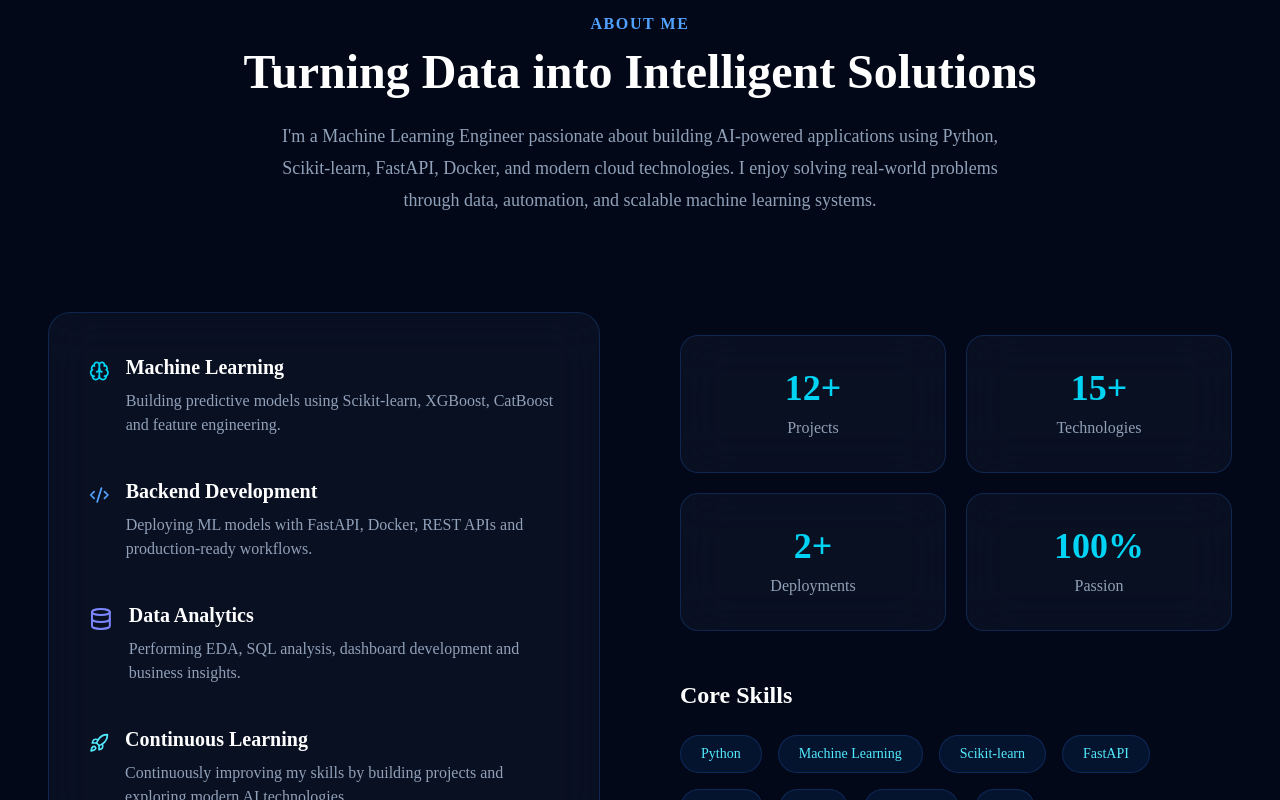
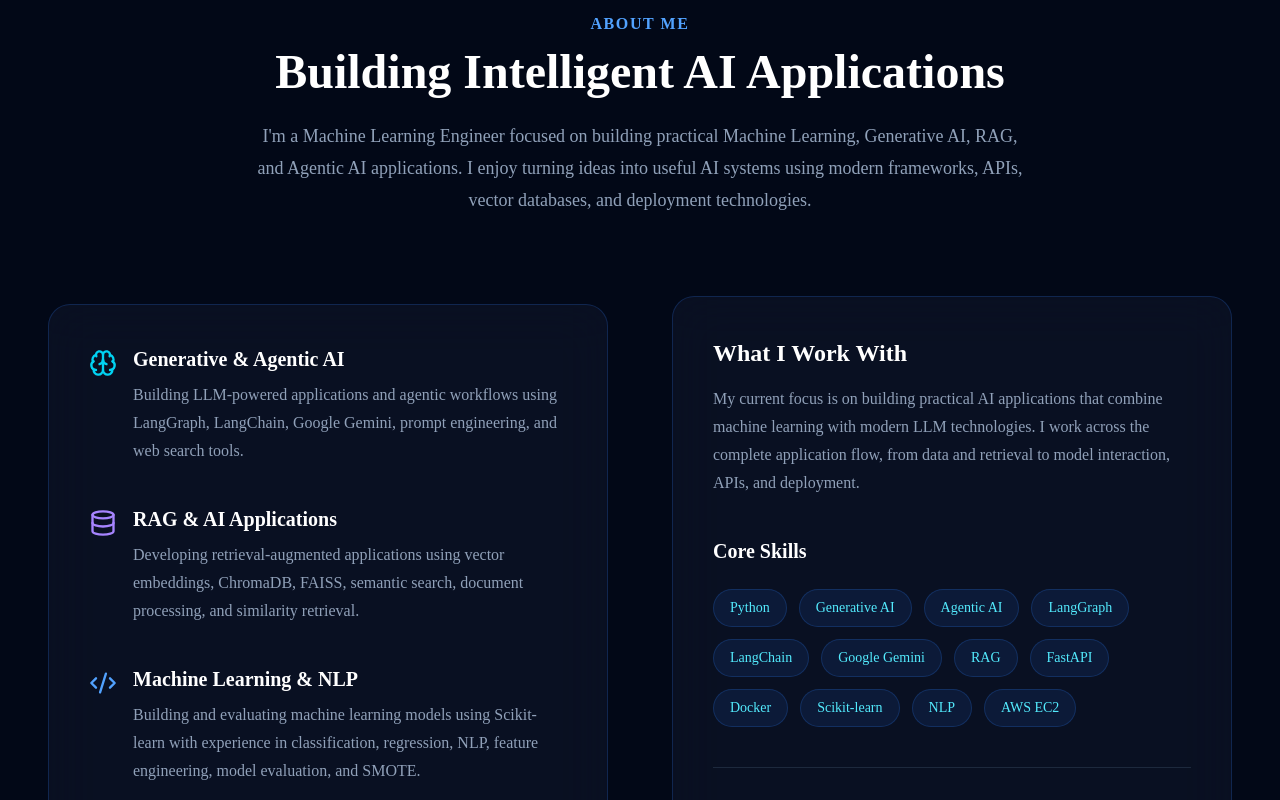
Before and after one commit to abhinaymeshram01/ml-portfolio, a Next.js app: page / in a window 1280 px wide. Shown: the part 900-1700 px from the top of the page. Built offline with nearby package versions, Linux system fonts and the light colour scheme.

Commit message:
Revise About section for AI skills and focus
Refactor About component to update skills and focus on AI applications.

```diff
--- a/components/sections/About.tsx
+++ b/components/sections/About.tsx
@@ -9,47 +9,32 @@ import {
   Rocket,
 } from "lucide-react";
 
-const stats = [
-  {
-    number: "12+",
-    label: "Projects",
-  },
-  {
-    number: "15+",
-    label: "Technologies",
-  },
-  {
-    number: "2+",
-    label: "Deployments",
-  },
-  {
-    number: "100%",
-    label: "Passion",
-  },
-];
-
-const skills = [
+const coreSkills = [
   "Python",
-  "Machine Learning",
-  "Scikit-learn",
+  "Generative AI",
+  "Agentic AI",
+  "LangGraph",
+  "LangChain",
+  "Google Gemini",
+  "RAG",
   "FastAPI",
   "Docker",
-  "SQL",
-  "Power BI",
-  "Git",
+  "Scikit-learn",
+  "NLP",
+  "AWS EC2",
 ];
 
 export default function About() {
   return (
     <section
       id="about"
-      className="scroll-mt-24 relative overflow-hidden bg-[#020817] py-28"
+      className="relative scroll-mt-24 overflow-hidden bg-[#020817] py-28"
     >
       {/* Background Glow */}
       <div className="absolute inset-0 -z-10 overflow-hidden">
         <div className="absolute left-0 top-20 h-80 w-80 rounded-full bg-cyan-500/10 blur-[120px]" />
 
-        <div className="absolute right-0 bottom-0 h-96 w-96 rounded-full bg-blue-600/10 blur-[140px]" />
+        <div className="absolute bottom-0 right-0 h-96 w-96 rounded-full bg-blue-600/10 blur-[140px]" />
       </div>
 
       <Container>
@@ -59,113 +44,132 @@ export default function About() {
           whileInView={{ opacity: 1, y: 0 }}
           viewport={{ once: true }}
           transition={{ duration: 0.8 }}
-          className="mb-24 text-center"
+          className="mb-20 text-center"
         >
           <p className="font-semibold tracking-widest text-blue-400">
             ABOUT ME
           </p>
 
           <h2 className="mt-3 text-4xl font-bold text-white md:text-5xl">
-            Turning Data into Intelligent Solutions
+            Building Intelligent AI Applications
           </h2>
 
           <p className="mx-auto mt-6 max-w-3xl text-lg leading-8 text-slate-400">
-            I'm a Machine Learning Engineer passionate about building
-            AI-powered applications using Python, Scikit-learn,
-            FastAPI, Docker, and modern cloud technologies.
-            I enjoy solving real-world problems through data,
-            automation, and scalable machine learning systems.
+            I'm a Machine Learning Engineer focused on building practical
+            Machine Learning, Generative AI, RAG, and Agentic AI applications.
+            I enjoy turning ideas into useful AI systems using modern
+            frameworks, APIs, vector databases, and deployment technologies.
           </p>
         </motion.div>
 
-        <div className="grid items-center gap-20 lg:grid-cols-2">
-
+        <div className="grid items-center gap-16 lg:grid-cols-2">
           {/* LEFT CARD */}
           <motion.div
             initial={{ opacity: 0, x: -60 }}
             whileInView={{ opacity: 1, x: 0 }}
             viewport={{ once: true }}
             transition={{ duration: 0.8 }}
-            className="rounded-3xl border border-blue-500/20 bg-slate-900/60 p-10 backdrop-blur-xl transition-all duration-500 hover:-translate-y-2 hover:border-cyan-400/50 hover:shadow-[0_0_45px_rgba(34,211,238,0.18)]"
+            className="rounded-3xl border border-blue-500/20 bg-slate-900/60 p-8 backdrop-blur-xl transition-all duration-500 hover:-translate-y-2 hover:border-cyan-400/50 hover:shadow-[0_0_45px_rgba(34,211,238,0.18)] md:p-10"
           >
             <div className="space-y-10">
-
+              {/* GenAI */}
               <motion.div
                 whileHover={{ x: 8 }}
                 transition={{ duration: 0.25 }}
                 className="flex items-start gap-4"
               >
-                <Brain className="mt-1 text-cyan-400" size={28} />
+                <Brain
+                  className="mt-1 shrink-0 text-cyan-400"
+                  size={28}
+                  aria-hidden="true"
+                />
 
                 <div>
                   <h3 className="text-xl font-semibold text-white">
-                    Machine Learning
+                    Generative & Agentic AI
                   </h3>
 
-                  <p className="mt-2 text-slate-400">
-                    Building predictive models using Scikit-learn,
-                    XGBoost, CatBoost and feature engineering.
+                  <p className="mt-2 leading-7 text-slate-400">
+                    Building LLM-powered applications and agentic workflows
+                    using LangGraph, LangChain, Google Gemini, prompt
+                    engineering, and web search tools.
                   </p>
                 </div>
               </motion.div>
 
+              {/* RAG */}
               <motion.div
                 whileHover={{ x: 8 }}
                 transition={{ duration: 0.25 }}
                 className="flex items-start gap-4"
               >
-                <Code2 className="mt-1 text-blue-400" size={28} />
+                <Database
+                  className="mt-1 shrink-0 text-violet-400"
+                  size={28}
+                  aria-hidden="true"
+                />
 
                 <div>
                   <h3 className="text-xl font-semibold text-white">
-                    Backend Development
+                    RAG & AI Applications
                   </h3>
 
-                  <p className="mt-2 text-slate-400">
-                    Deploying ML models with FastAPI, Docker,
-                    REST APIs and production-ready workflows.
+                  <p className="mt-2 leading-7 text-slate-400">
+                    Developing retrieval-augmented applications using vector
+                    embeddings, ChromaDB, FAISS, semantic search, document
+                    processing, and similarity retrieval.
                   </p>
                 </div>
               </motion.div>
 
+              {/* Machine Learning */}
               <motion.div
                 whileHover={{ x: 8 }}
                 transition={{ duration: 0.25 }}
                 className="flex items-start gap-4"
               >
-                <Database className="mt-1 text-indigo-400" size={28} />
+                <Code2
+                  className="mt-1 shrink-0 text-blue-400"
+                  size={28}
+                  aria-hidden="true"
+                />
 
                 <div>
                   <h3 className="text-xl font-semibold text-white">
-                    Data Analytics
+                    Machine Learning & NLP
                   </h3>
 
-                  <p className="mt-2 text-slate-400">
-                    Performing EDA, SQL analysis,
-                    dashboard development and business insights.
+                  <p className="mt-2 leading-7 text-slate-400">
+                    Building and evaluating machine learning models using
+                    Scikit-learn with experience in classification, regression,
+                    NLP, feature engineering, model evaluation, and SMOTE.
                   </p>
                 </div>
               </motion.div>
 
+              {/* Deployment */}
               <motion.div
                 whileHover={{ x: 8 }}
                 transition={{ duration: 0.25 }}
                 className="flex items-start gap-4"
               >
-                <Rocket className="mt-1 text-cyan-300" size={28} />
+                <Rocket
+                  className="mt-1 shrink-0 text-cyan-300"
+                  size={28}
+                  aria-hidden="true"
+                />
 
                 <div>
                   <h3 className="text-xl font-semibold text-white">
-                    Continuous Learning
+                    Backend & Deployment
                   </h3>
 
-                  <p className="mt-2 text-slate-400">
-                    Continuously improving my skills by building
-                    projects and exploring modern AI technologies.
+                  <p className="mt-2 leading-7 text-slate-400">
+                    Turning AI and ML applications into usable systems with
+                    FastAPI, Streamlit, Docker, Git, GitHub, and AWS EC2.
                   </p>
                 </div>
               </motion.div>
-
             </div>
           </motion.div>
 
@@ -176,46 +180,27 @@ export default function About() {
             viewport={{ once: true }}
             transition={{ duration: 0.8 }}
           >
-
-            {/* Stats */}
-            <div className="grid grid-cols-2 gap-5">
-
-              {stats.map((item) => (
-                <motion.div
-                  key={item.label}
-                  whileHover={{
-                    y: -8,
-                    scale: 1.03,
-                  }}
-                  transition={{
-                    type: "spring",
-                    stiffness: 300,
-                  }}
-                  className="rounded-2xl border border-blue-500/20 bg-slate-900/60 p-8 text-center backdrop-blur-xl transition-all duration-500 hover:border-cyan-400 hover:shadow-[0_0_40px_rgba(34,211,238,0.18)]"
-                >
-                  <h3 className="text-4xl font-bold text-cyan-400">
-                    {item.number}
+            {/* About Details */}
+            <div className="rounded-3xl border border-blue-500/20 bg-slate-900/60 p-8 backdrop-blur-xl md:p-10">
+              <h3 className="text-2xl font-semibold text-white">
+                What I Work With
               </h3>
 
-                  <p className="mt-2 text-slate-400">
-                    {item.label}
+              <p className="mt-4 leading-7 text-slate-400">
+                My current focus is on building practical AI applications
+                that combine machine learning with modern LLM technologies.
+                I work across the complete application flow, from data and
+                retrieval to model interaction, APIs, and deployment.
               </p>
 
-                </motion.div>
-              ))}
+              {/* Core Skills */}
+              <div className="mt-10">
+                <h4 className="mb-6 text-xl font-semibold text-white">
+                  Core Skills
+                </h4>
 
-            </div>
-
-            {/* Skills */}
-            <div className="mt-12">
-
-              <h3 className="mb-6 text-2xl font-semibold text-white">
-                Core Skills
-              </h3>
-
-              <div className="flex flex-wrap gap-4">
-
-                {skills.map((skill) => (
+                <div className="flex flex-wrap gap-3">
+                  {coreSkills.map((skill) => (
                     <motion.span
                       key={skill}
                       whileHover={{
@@ -226,18 +211,28 @@ export default function About() {
                         type: "spring",
                         stiffness: 300,
                       }}
-                    className="rounded-full border border-blue-500/20 bg-blue-500/10 px-5 py-2 text-sm text-cyan-300 transition-all duration-300 hover:border-cyan-400 hover:bg-blue-500/20 hover:shadow-[0_0_20px_rgba(34,211,238,0.2)]"
+                      className="rounded-full border border-blue-500/20 bg-blue-500/10 px-4 py-2 text-sm font-medium text-cyan-300 transition-all duration-300 hover:border-cyan-400 hover:bg-blue-500/20 hover:shadow-[0_0_20px_rgba(34,211,238,0.2)]"
                     >
                       {skill}
                     </motion.span>
                   ))}
-
+                </div>
               </div>
 
+              {/* Current Focus */}
+              <div className="mt-10 border-t border-slate-800 pt-8">
+                <h4 className="text-xl font-semibold text-white">
+                  Current Focus
+                </h4>
+
+                <p className="mt-3 leading-7 text-slate-400">
+                  Continuously building and improving AI projects with a focus
+                  on Generative AI, Agentic AI, RAG systems, research
+                  automation, and production-oriented deployment.
+                </p>
               </div>
-
+            </div>
           </motion.div>
-
         </div>
       </Container>
     </section>
```
Lines whose indentation alone changed are shown as unchanged.
